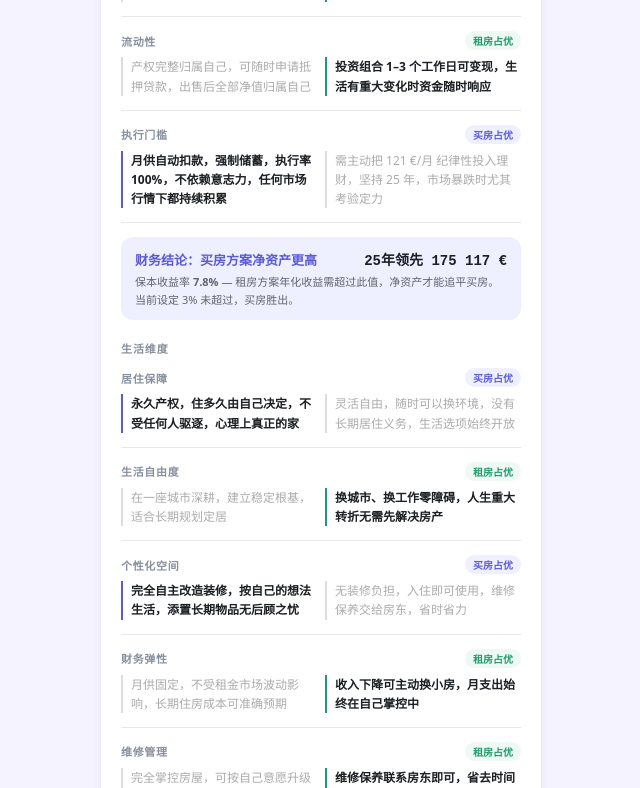
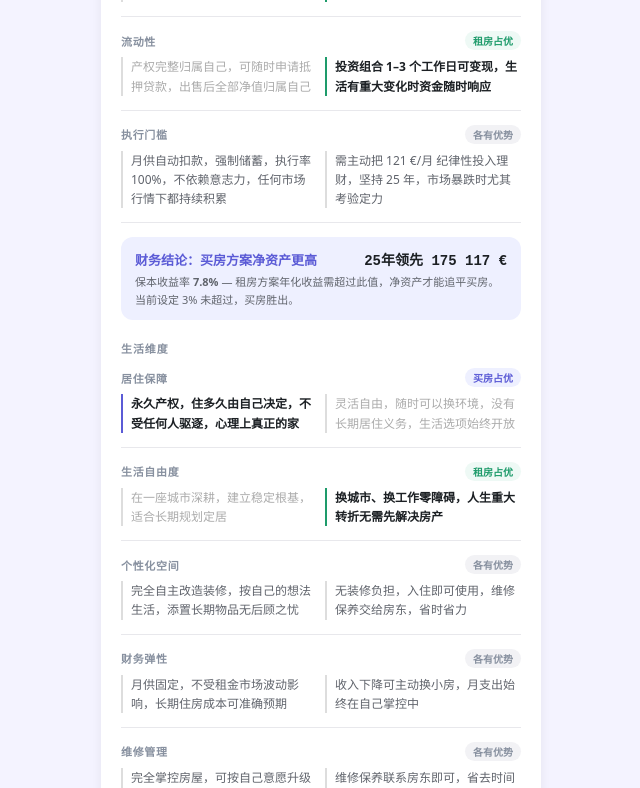
Before and after one commit to jinda-li/buy-vs-rent, a React (Vite) app: page / in a window 1280 px wide. Shown: the part 3187-3975 px from the top of the page, without its empty margins (319-959 px from the left). Built offline with nearby package versions, Linux system fonts and the light colour scheme.

Commit message:
feat: add tie state to comparison rows where both sides have genuine merit
Co-authored-by: Cursor <cursoragent@cursor.com>

```diff
--- a/buy-vs-rent.jsx
+++ b/buy-vs-rent.jsx
@@ -853,7 +853,7 @@ export default function App() {
           <Card p="20px" style={{ marginTop: 12 }}>
             <div style={{ fontSize: 15, fontWeight: 700, marginBottom: 4 }}>综合对比</div>
             <div style={{ fontSize: 12, color: COLOR.muted, marginBottom: 14, lineHeight: 1.6 }}>
-              买房和租房各有真实的好处。以下列出每种方案能为你带来什么——<strong style={{ color: COLOR.text }}>加粗部分</strong>是该维度的优胜方。
+              买房和租房各有真实的好处。有明显优劣之分的维度会标注占优方，各有各好处的则并列展示。
             </div>
 
             {/* 列标题 */}
@@ -869,7 +869,7 @@ export default function App() {
                 label: "初始资金",
                 buy: "首付+手续费共 " + fmt(outlay) + "，换来 " + fmt(price) + " 的房产，" + Math.round(100 / downPct) + " 倍杠杆从第一天起放大增值空间",
                 rent: "同等 " + fmt(outlay) + " 全部入市，立即开始复利滚动，随时可动用或调仓，不被单一资产锁定",
-                adv: COLOR.green,
+                adv: "tie",
               },
               {
                 label: "月度积累",
@@ -901,23 +901,32 @@ export default function App() {
                 label: "执行门槛",
                 buy: "月供自动扣款，强制储蓄，执行率 100%，不依赖意志力，任何市场行情下都持续积累",
                 rent: "需主动把 " + fmt(Math.abs(saving)) + "/月 纪律性投入理财，坚持 " + loanTerm + " 年，市场暴跌时尤其考验定力",
-                adv: COLOR.buy,
+                adv: "tie",
               },
             ].map(function(row, idx) {
-              var buyWinsRow = row.adv === COLOR.buy;
+              var isTie = row.adv === "tie";
+              var buyWinsRow = !isTie && row.adv === COLOR.buy;
+              var rentWinsRow = !isTie && row.adv === COLOR.green;
               return (
                 <div key={idx} style={{ marginBottom: 14, paddingBottom: 14, borderBottom: "1px solid " + COLOR.border }}>
                   <div style={{ display: "flex", justifyContent: "space-between", alignItems: "center", marginBottom: 7 }}>
                     <span style={{ fontSize: 11, fontWeight: 700, color: COLOR.muted, textTransform: "uppercase", letterSpacing: "0.06em" }}>{row.label}</span>
-                    <span style={{ fontSize: 10, fontWeight: 700, color: row.adv, background: buyWinsRow ? "#EEF0FF" : "#EEF9F5", padding: "2px 8px", borderRadius: 999 }}>
-                      {buyWinsRow ? "买房占优" : "租房占优"}
-                    </span>
+                    {isTie
+                      ? <span style={{ fontSize: 10, fontWeight: 600, color: COLOR.muted, background: "#F2F2F5", padding: "2px 8px", borderRadius: 999 }}>各有优势</span>
+                      : <span style={{ fontSize: 10, fontWeight: 700, color: row.adv, background: buyWinsRow ? "#EEF0FF" : "#EEF9F5", padding: "2px 8px", borderRadius: 999 }}>
+                          {buyWinsRow ? "买房占优" : "租房占优"}
+                        </span>
+                    }
                   </div>
                   <div style={{ display: "grid", gridTemplateColumns: "1fr 1fr", gap: 8 }}>
-                    <div style={{ fontSize: 12, lineHeight: 1.6, borderLeft: "2.5px solid " + (buyWinsRow ? COLOR.buy : "#DDD"), paddingLeft: 8,
-                      fontWeight: buyWinsRow ? 600 : 400, color: buyWinsRow ? COLOR.text : "#ABABAB" }}>{row.buy}</div>
-                    <div style={{ fontSize: 12, lineHeight: 1.6, borderLeft: "2.5px solid " + (!buyWinsRow ? COLOR.green : "#DDD"), paddingLeft: 8,
-                      fontWeight: !buyWinsRow ? 600 : 400, color: !buyWinsRow ? COLOR.text : "#ABABAB" }}>{row.rent}</div>
+                    <div style={{ fontSize: 12, lineHeight: 1.6, paddingLeft: 8,
+                      borderLeft: "2.5px solid " + (isTie ? "#DDD" : buyWinsRow ? COLOR.buy : "#DDD"),
+                      fontWeight: isTie ? 400 : buyWinsRow ? 600 : 400,
+                      color: isTie ? COLOR.sub : buyWinsRow ? COLOR.text : "#ABABAB" }}>{row.buy}</div>
+                    <div style={{ fontSize: 12, lineHeight: 1.6, paddingLeft: 8,
+                      borderLeft: "2.5px solid " + (isTie ? "#DDD" : rentWinsRow ? COLOR.green : "#DDD"),
+                      fontWeight: isTie ? 400 : rentWinsRow ? 600 : 400,
+                      color: isTie ? COLOR.sub : rentWinsRow ? COLOR.text : "#ABABAB" }}>{row.rent}</div>
                   </div>
                 </div>
               );
@@ -957,42 +966,51 @@ export default function App() {
                 label: "个性化空间",
                 buy: "完全自主改造装修，按自己的想法生活，添置长期物品无后顾之忧",
                 rent: "无装修负担，入住即可使用，维修保养交给房东，省时省力",
-                adv: COLOR.buy,
+                adv: "tie",
               },
               {
                 label: "财务弹性",
                 buy: "月供固定，不受租金市场波动影响，长期住房成本可准确预期",
                 rent: "收入下降可主动换小房，月支出始终在自己掌控中",
-                adv: COLOR.green,
+                adv: "tie",
               },
               {
                 label: "维修管理",
                 buy: "完全掌控房屋，可按自己意愿升级改善，增值归属自己",
                 rent: "维修保养联系房东即可，省去时间和精力，专注自己的生活",
-                adv: COLOR.green,
+                adv: "tie",
               },
               {
                 label: "社区归属",
                 buy: "长期定居形成深度邻里关系，归属感和安全感更强",
                 rent: "接触不同社区和人群，生活体验更多元，适应力更强",
-                adv: COLOR.buy,
+                adv: "tie",
               },
             ].map(function(row, idx) {
-              var buyWinsRow = row.adv === COLOR.buy;
+              var isTie = row.adv === "tie";
+              var buyWinsRow = !isTie && row.adv === COLOR.buy;
+              var rentWinsRow = !isTie && row.adv === COLOR.green;
               var isLast = idx === 5;
               return (
                 <div key={idx} style={{ marginBottom: isLast ? 0 : 14, paddingBottom: isLast ? 0 : 14, borderBottom: isLast ? "none" : "1px solid " + COLOR.border }}>
                   <div style={{ display: "flex", justifyContent: "space-between", alignItems: "center", marginBottom: 7 }}>
                     <span style={{ fontSize: 11, fontWeight: 700, color: COLOR.muted, textTransform: "uppercase", letterSpacing: "0.06em" }}>{row.label}</span>
-                    <span style={{ fontSize: 10, fontWeight: 700, color: row.adv, background: buyWinsRow ? "#EEF0FF" : "#EEF9F5", padding: "2px 8px", borderRadius: 999 }}>
-                      {buyWinsRow ? "买房占优" : "租房占优"}
-                    </span>
+                    {isTie
+                      ? <span style={{ fontSize: 10, fontWeight: 600, color: COLOR.muted, background: "#F2F2F5", padding: "2px 8px", borderRadius: 999 }}>各有优势</span>
+                      : <span style={{ fontSize: 10, fontWeight: 700, color: row.adv, background: buyWinsRow ? "#EEF0FF" : "#EEF9F5", padding: "2px 8px", borderRadius: 999 }}>
+                          {buyWinsRow ? "买房占优" : "租房占优"}
+                        </span>
+                    }
                   </div>
                   <div style={{ display: "grid", gridTemplateColumns: "1fr 1fr", gap: 8 }}>
-                    <div style={{ fontSize: 12, lineHeight: 1.6, borderLeft: "2.5px solid " + (buyWinsRow ? COLOR.buy : "#DDD"), paddingLeft: 8,
-                      fontWeight: buyWinsRow ? 600 : 400, color: buyWinsRow ? COLOR.text : "#ABABAB" }}>{row.buy}</div>
-                    <div style={{ fontSize: 12, lineHeight: 1.6, borderLeft: "2.5px solid " + (!buyWinsRow ? COLOR.green : "#DDD"), paddingLeft: 8,
-                      fontWeight: !buyWinsRow ? 600 : 400, color: !buyWinsRow ? COLOR.text : "#ABABAB" }}>{row.rent}</div>
+                    <div style={{ fontSize: 12, lineHeight: 1.6, paddingLeft: 8,
+                      borderLeft: "2.5px solid " + (isTie ? "#DDD" : buyWinsRow ? COLOR.buy : "#DDD"),
+                      fontWeight: isTie ? 400 : buyWinsRow ? 600 : 400,
+                      color: isTie ? COLOR.sub : buyWinsRow ? COLOR.text : "#ABABAB" }}>{row.buy}</div>
+                    <div style={{ fontSize: 12, lineHeight: 1.6, paddingLeft: 8,
+                      borderLeft: "2.5px solid " + (isTie ? "#DDD" : rentWinsRow ? COLOR.green : "#DDD"),
+                      fontWeight: isTie ? 400 : rentWinsRow ? 600 : 400,
+                      color: isTie ? COLOR.sub : rentWinsRow ? COLOR.text : "#ABABAB" }}>{row.rent}</div>
                   </div>
                 </div>
               );
```
